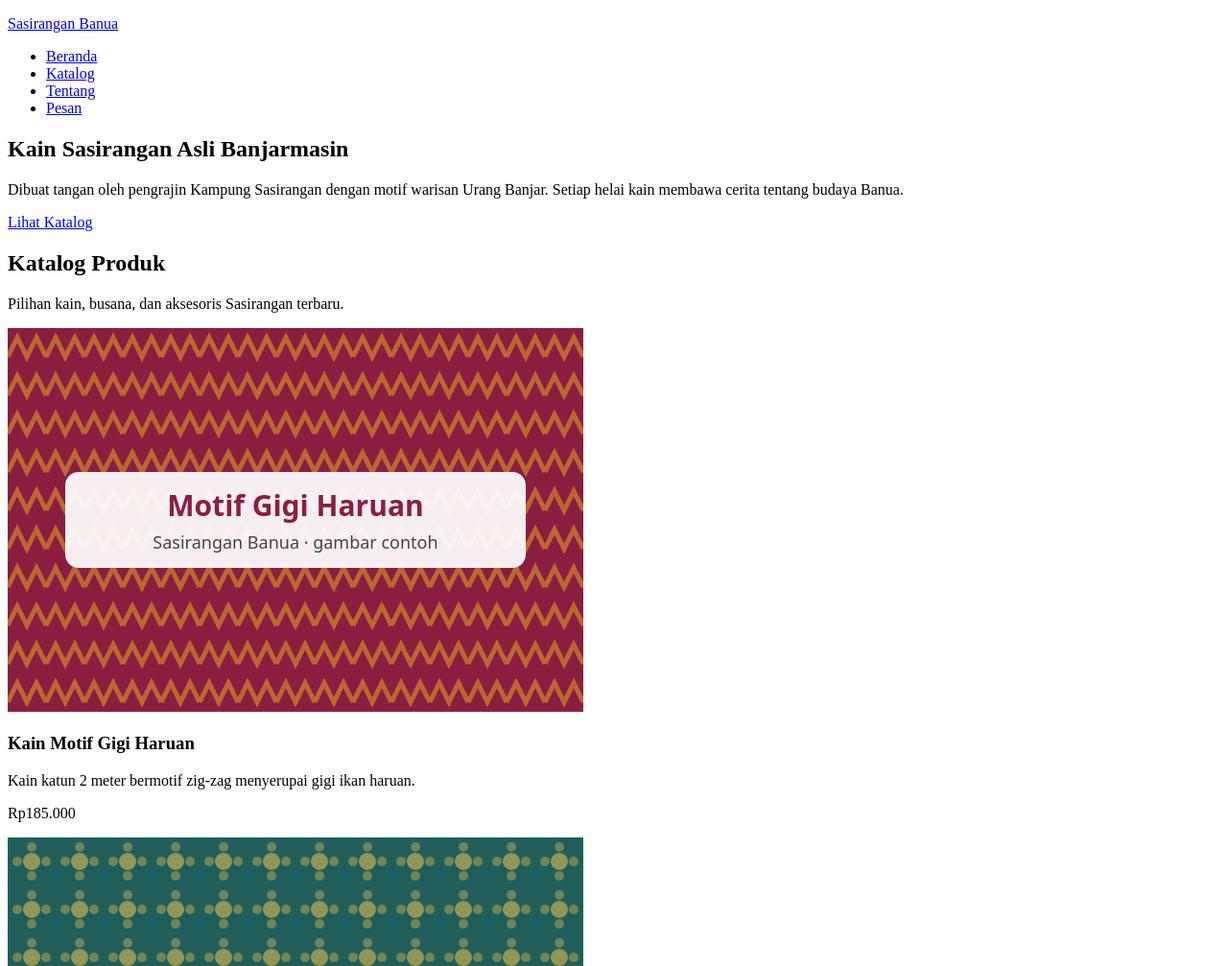
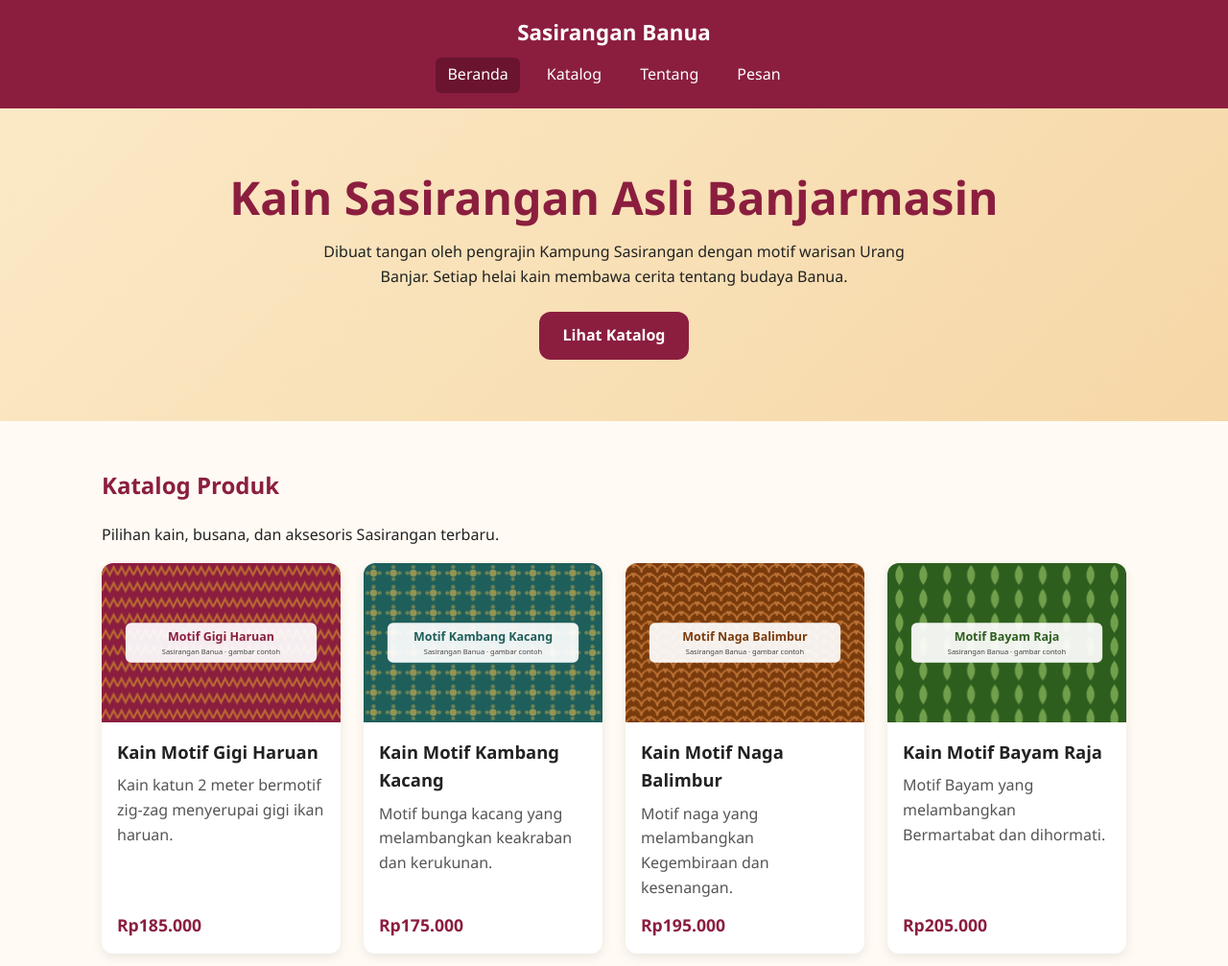
Before and after one commit to syailarachmaniar/web1-2510010021, a plain HTML site: page index.html in a window 1280 px wide. Shown: the top 1007 px of the page at 96% size. Drawn offline with Linux system fonts and the light colour scheme.

Commit message:
Tambah gaya dasar, header, hero, dan katalog grid.

```diff
--- /dev/null
+++ b/css/style.css
@@ -0,0 +1,220 @@
+/* =========================================================
+    Sasirangan Banua — style.css
+    Pendekatan: mobile-first (gaya dasar untuk HP, lalu
+    disesuaikan untuk layar lebar dengan media query)
+    ========================================================= */
+
+ /* ---------- 1. Variabel (custom properties) ---------- */
+ :root {
+   --warna-utama: #8b1e3f;        /* merah marun sasirangan */
+   --warna-utama-gelap: #6a142f;
+   --warna-aksen: #e0a526;        /* kuning kunyit */
+   --warna-krem: #fbe9c6;
+   --warna-teks: #222222;
+   --warna-teks-lembut: #555555;
+   --warna-latar: #fffaf3;
+   --warna-kartu: #ffffff;
+   --radius: 12px;
+   --bayangan: 0 4px 12px rgba(0, 0, 0, 0.08);
+   --lebar-maks: 1100px;
+ }
+
+ /* ---------- 2. Reset ringan & dasar ---------- */
+ *,
+ *::before,
+ *::after {
+   box-sizing: border-box;
+ }
+
+ html {
+   scroll-behavior: smooth;
+   scroll-padding-top: 7rem;      /* agar judul tidak tertutup header sticky */
+ }
+
+ body {
+   margin: 0;
+   font-family: "Segoe UI", system-ui, -apple-system, Roboto, Arial, sans-serif;
+   font-size: 1rem;
+   line-height: 1.6;
+   color: var(--warna-teks);
+   background-color: var(--warna-latar);
+ }
+
+ img {
+   display: block;
+   max-width: 100%;
+   height: auto;
+}
+
+ a {
+   color: var(--warna-utama);
+ }
+
+ /* Penanda fokus untuk pengguna keyboard — JANGAN dihapus */
+ a:focus-visible,
+ button:focus-visible,
+ input:focus-visible,
+ select:focus-visible,
+ textarea:focus-visible {
+   outline: 3px solid var(--warna-utama-gelap);
+   outline-offset: 2px;
+ }
+
+
+ /* ---------- 3. Header & navigasi (Flexbox) ---------- */
+.header-situs {
+  position: sticky;
+  top: 0;
+  z-index: 10;
+  display: flex;
+  flex-direction: column;      /* HP: logo di atas menu */
+  align-items: center;
+  gap: 0.5rem;
+  padding: 1rem;
+  background-color: var(--warna-utama);
+  color: #ffffff;
+}
+
+.logo {
+  margin: 0;
+  font-size: 1.4rem;
+  font-weight: 700;
+}
+
+.logo a {
+  color: inherit;
+  text-decoration: none;
+}
+
+.menu {
+  display: flex;
+  flex-wrap: wrap;
+  justify-content: center;
+  gap: 0.25rem 1rem;
+  margin: 0;
+  padding: 0;
+  list-style: none;
+}
+
+.menu a {
+  display: block;
+  padding: 0.35rem 0.75rem;
+  border-radius: 6px;
+  color: #ffffff;
+  text-decoration: none;
+}
+
+.menu a:hover,
+.menu a[aria-current="page"] {
+  background-color: var(--warna-utama-gelap);
+}
+
+.header-situs a:focus-visible {
+  outline-color: #ffffff;        /* fokus putih agar terlihat di latar header yang gelap */
+}
+
+
+/* ---------- 4. Hero ---------- */
+.hero {
+  padding: 4rem 1rem;
+  text-align: center;
+  background: linear-gradient(135deg, var(--warna-krem), #f6d7a7);
+}
+
+.hero h1 {
+  margin: 0 0 1rem;
+  font-size: clamp(1.8rem, 5vw, 3rem);
+  line-height: 1.2;
+  color: var(--warna-utama);
+}
+
+.hero p {
+  max-width: 40rem;
+  margin: 0 auto 1.5rem;
+}
+
+/* ---------- 5. Tombol ---------- */
+.tombol {
+  display: inline-block;
+  padding: 0.75rem 1.5rem;
+  border: none;
+  border-radius: var(--radius);
+  background-color: var(--warna-utama);
+  color: #ffffff;
+  font: inherit;
+  font-weight: 600;
+  text-decoration: none;
+  cursor: pointer;
+  transition: background-color 0.2s ease, transform 0.2s ease;
+}
+
+.tombol:hover {
+  background-color: var(--warna-utama-gelap);
+  transform: translateY(-2px);
+}
+
+
+/* ---------- 6. Bagian (section) umum ---------- */
+ .bagian {
+   max-width: var(--lebar-maks);
+   margin-inline: auto;
+   padding: 3rem 1rem;
+ }
+
+ .bagian h1,
+ .bagian h2 {
+   margin-top: 0;
+   color: var(--warna-utama);
+ }
+
+ /* ---------- 7. Katalog (CSS Grid) ---------- */
+ .katalog-grid {
+   display: grid;
+   grid-template-columns: repeat(auto-fill, minmax(240px, 1fr));
+   gap: 1.5rem;
+ }
+
+ .kartu {
+   display: flex;
+   flex-direction: column;
+   overflow: hidden;
+   border-radius: var(--radius);
+   background-color: var(--warna-kartu);
+   box-shadow: var(--bayangan);
+   transition: transform 0.2s ease;
+ }
+
+ .kartu:hover {
+   transform: translateY(-4px);
+ }
+
+ .kartu img {
+   width: 100%;
+   aspect-ratio: 3 / 2;
+   object-fit: cover;
+ }
+
+ .kartu-isi {
+   display: flex;
+   flex-direction: column;
+   flex-grow: 1;                  /* isi kartu mengisi sisa tinggi */
+   padding: 1rem;
+ }
+
+ .kartu h3 {
+   margin: 0 0 0.5rem;
+   font-size: 1.15rem;
+ }
+
+ .kartu p {
+   margin: 0 0 0.75rem;
+   color: var(--warna-teks-lembut);
+ }
+
+ .kartu .harga {
+   margin-top: auto;              /* harga selalu di bagian bawah kartu */
+   margin-bottom: 0;
+   font-size: 1.1rem;
+   font-weight: 700;
+   color: var(--warna-utama);
+ }
--- a/index.html
+++ b/index.html
@@ -4,8 +4,9 @@
     <meta charset="UTF-8">
     <meta name="viewport" content="width=device-width, initial-scale=1.0">
     <meta name="description" content="Katalog kain dan busana Sasirangan khas Banjarmasin karya pengrajin lokal.">
+    <link rel="stylesheet" href="css/style.css">
     <title>Sasirangan Banua | Kain Khas Banjar</title>
-</head>
+    </head>
 <body>
     <!-- ========== HEADER & NAVIGASI ========== -->
     <header class="header-situs">
```
